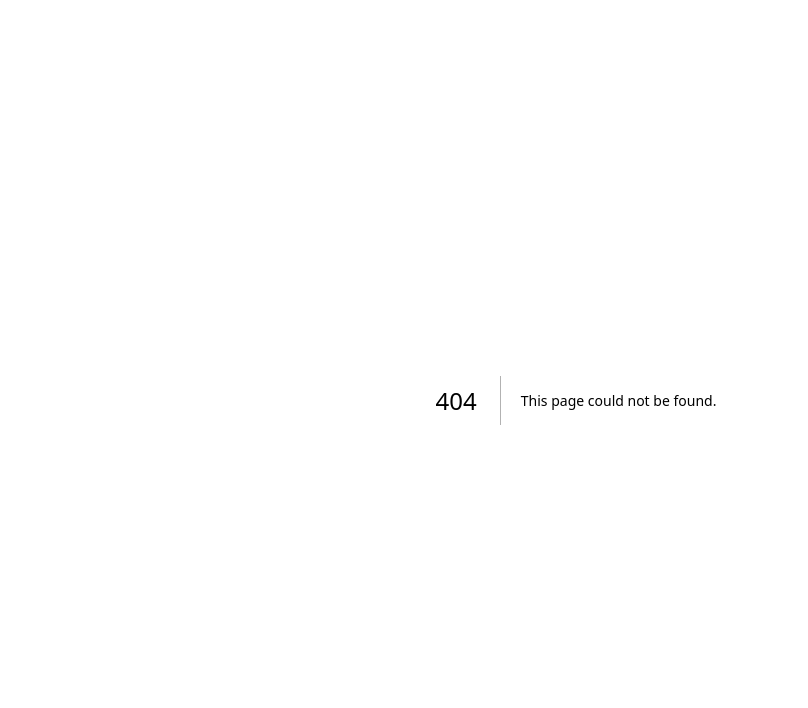
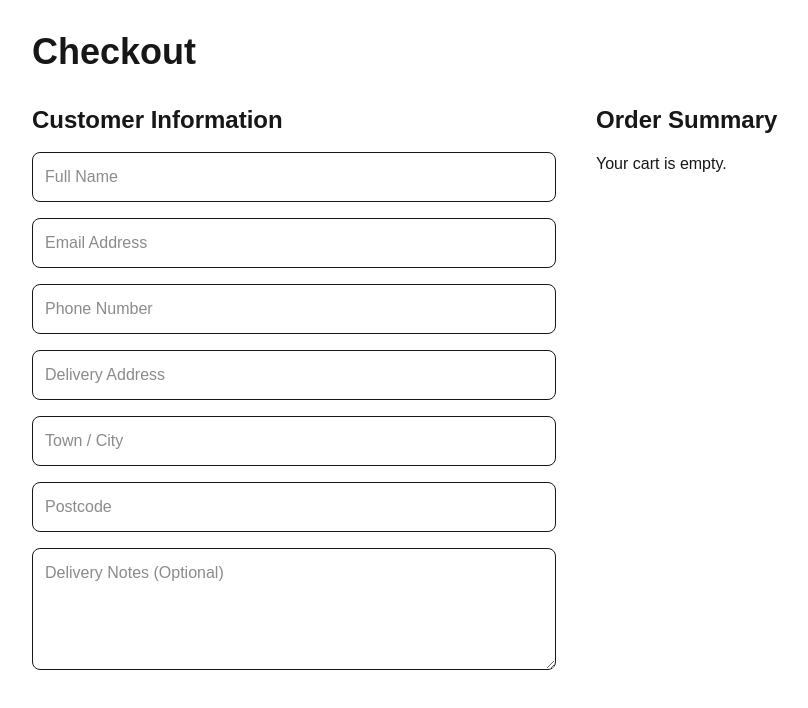
Before and after one commit to Alphiii2005/manjalys-fresh-direct, a Next.js app in the folder frontend/: page /checkout in a window 1280 px wide. Before the commit this address had no page. Shown: the top 708 px of the page, without its empty margins (64-872 px from the left). Built offline with nearby package versions, Linux system fonts and the light colour scheme.

Commit message:
added checkout, order summary, customer info

```diff
--- a/frontend/app/cart/page.tsx
+++ b/frontend/app/cart/page.tsx
@@ -1,4 +1,6 @@
 "use client";
+
+import Link from "next/link";
 
 import { useCart } from "@/context/CartContext";
 
@@ -108,11 +110,12 @@ export default function CartPage() {
         Total: £{total.toFixed(2)}
         </h2>
 
-        <button
-        className="bg-green-600 text-white px-6 py-3 rounded-lg mt-4 hover:bg-green-700"
-        >
-        Proceed to Checkout
-        </button>
+        <Link
+            href="/checkout"
+            className="inline-block bg-green-600 text-white px-6 py-3 rounded-lg mt-4 hover:bg-green-700"
+            >
+            Proceed to Checkout
+        </Link>
 
     </div>
     )}
--- /dev/null
+++ b/frontend/app/checkout/page.tsx
@@ -0,0 +1,169 @@
+"use client";
+
+import { useState } from "react";
+import { useCart } from "@/context/CartContext";
+
+export default function CheckoutPage() {
+
+  const { cart } = useCart();
+
+  const total = cart.reduce(
+    (sum: number, product: any) =>
+      sum + Number(product.price_per_kg) * product.quantity,
+    0
+  );
+
+  const [formData, setFormData] = useState({
+    fullName: "",
+    email: "",
+    phone: "",
+    address: "",
+    city: "",
+    postcode: "",
+    notes: "",
+  });
+
+  function handleChange(
+    e: React.ChangeEvent<HTMLInputElement | HTMLTextAreaElement>
+  ) {
+    setFormData({
+      ...formData,
+      [e.target.name]: e.target.value,
+    });
+  }
+
+  return (
+    <main className="max-w-6xl mx-auto p-8">
+
+      <h1 className="text-4xl font-bold mb-8">
+        Checkout
+      </h1>
+
+      <div className="grid grid-cols-1 lg:grid-cols-2 gap-10">
+
+        <div>
+            <h2 className="text-2xl font-semibold mb-4">
+            Customer Information
+            </h2>
+
+            <form className="space-y-4">
+
+                <input
+                    type="text"
+                    name="fullName"
+                    placeholder="Full Name"
+                    value={formData.fullName}
+                    onChange={handleChange}
+                    className="w-full border rounded-lg p-3"
+                    required
+                />
+
+                <input
+                    type="email"
+                    name="email"
+                    placeholder="Email Address"
+                    value={formData.email}
+                    onChange={handleChange}
+                    className="w-full border rounded-lg p-3"
+                    required
+                />
+
+                <input
+                    type="tel"
+                    name="phone"
+                    placeholder="Phone Number"
+                    value={formData.phone}
+                    onChange={handleChange}
+                    className="w-full border rounded-lg p-3"
+                    required
+                />
+
+                <input
+                    type="text"
+                    name="address"
+                    placeholder="Delivery Address"
+                    value={formData.address}
+                    onChange={handleChange}
+                    className="w-full border rounded-lg p-3"
+                    required
+                />
+
+                <input
+                    type="text"
+                    name="city"
+                    placeholder="Town / City"
+                    value={formData.city}
+                    onChange={handleChange}
+                    className="w-full border rounded-lg p-3"
+                    required
+                />
+
+                <input
+                    type="text"
+                    name="postcode"
+                    placeholder="Postcode"
+                    value={formData.postcode}
+                    onChange={handleChange}
+                    className="w-full border rounded-lg p-3"
+                    required
+                />
+
+                <textarea
+                    name="notes"
+                    placeholder="Delivery Notes (Optional)"
+                    value={formData.notes}
+                    onChange={handleChange}
+                    className="w-full border rounded-lg p-3"
+                    rows={4}
+                />
+
+                </form>
+        </div>
+
+        <div>
+            <h2 className="text-2xl font-semibold mb-4">
+            Order Summary
+            </h2>
+
+            {cart.length === 0 ? (
+                <p>Your cart is empty.</p>
+                ) : (
+                <>
+                    {cart.map((product: any) => (
+                    <div
+                        key={product.id}
+                        className="flex justify-between mb-3"
+                    >
+                        <div>
+                        <p className="font-semibold">
+                            {product.name}
+                        </p>
+                        <p>
+                            {product.quantity} kg
+                        </p>
+                        </div>
+
+                        <p>
+                        £
+                        {(
+                            Number(product.price_per_kg) *
+                            product.quantity
+                        ).toFixed(2)}
+                        </p>
+                    </div>
+                    ))}
+
+                    <hr className="my-4" />
+
+                    <h3 className="text-xl font-bold">
+                    Total: £{total.toFixed(2)}
+                    </h3>
+                </>
+             )}
+        </div>
+
+      </div>
+
+    </main>
+  );
+}
```
